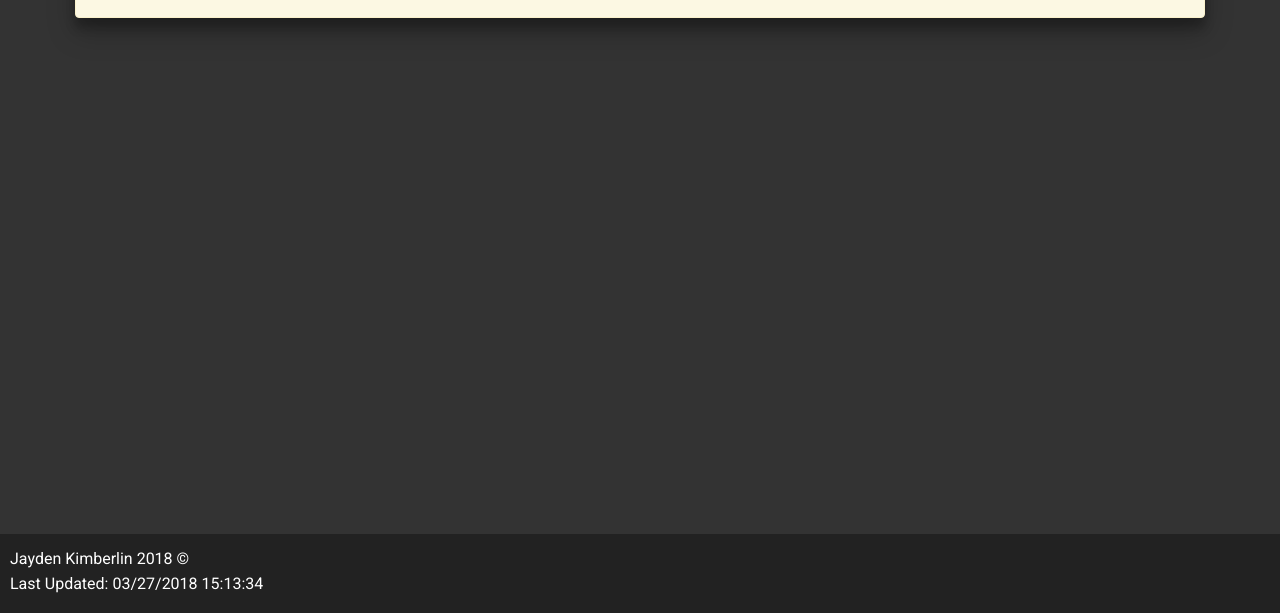
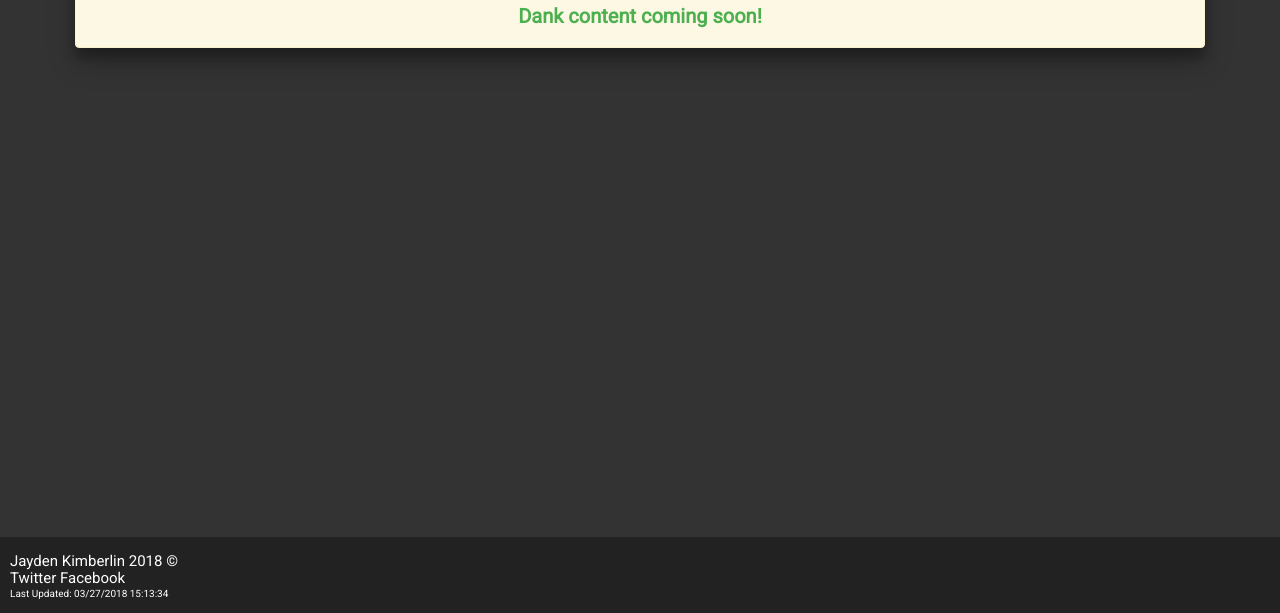
Before and after one commit to JaydenKimberlin/jaydenkimberlin.github.io, a plain HTML site: page index.html in a window 1280 px wide. Shown: the part 187-800 px from the top of the page. Drawn offline with Linux system fonts and the light colour scheme.

Commit message:
Smaller Update
Social links, green dank sign

```diff
--- a/css/main.less
+++ b/css/main.less
@@ -16,6 +16,10 @@ body {
     }
 }
 
+#greenDank {
+    color: #4CAF50;
+}
+
 .footer {
     color: white;
     position: fixed;
@@ -23,4 +27,12 @@ body {
     width: 100%;
     padding: 16px 10px 12px 10px;
     bottom: 0;
+    & > h6 {
+        font-size: 15px;
+        margin: 0;
+    }
+    & > p {
+        font-size: 10px;
+        margin: 0;
+    }
 }
--- a/index.html
+++ b/index.html
@@ -8,7 +8,7 @@
     <meta http-equiv="X-UA-Compatible" content="ie=edge">
     <link rel="stylesheet" href="./css/bootstrap.min.css">
     <link rel="stylesheet" href="./css/main.css">
-    <title>Portfolio | Jayden Kimberlin 2018 &copy;</title>
+    <title>Work In Progress | Jayden Kimberlin 2018 &copy;</title>
 </head>
 
 <body>
@@ -23,15 +23,17 @@
                 document.write(document.lastModified);
             </script> there's little progress on the portfolio. This will be updated as soon as I get time to finish this.
         </h5>
+        <h5 id="greenDank"><strong>Dank content coming soon!</strong></h5>
     </div>
 
     <div class="footer container">
         <h6>Jayden Kimberlin 2018 &copy;</h6>
-        <h6>Last Updated:
+        <h6 id="socialLinks"><a onclick="socialOne();">Twitter</a> <a onclick="socialTwo();">Facebook</a></h6>
+        <p>Last Updated:
             <script>
                 document.write(document.lastModified);
             </script>
-        </h6>
+        </p>
     </div>
     <!-- Scripts -->
     <script src="./js/bootstrap.min.js"></script>
--- a/js/index.js
+++ b/js/index.js
@@ -1 +1,9 @@
 // All Code Written and Provided by Jayden Kimberlin
+
+function socialOne() {
+    window.open('https://twitter.com/jaydenkimberlin');
+}
+
+function socialTwo() {
+    window.open('https://facebook.com/jdkphotog');
+}
```
Also changed, not shown: css/main.css.
